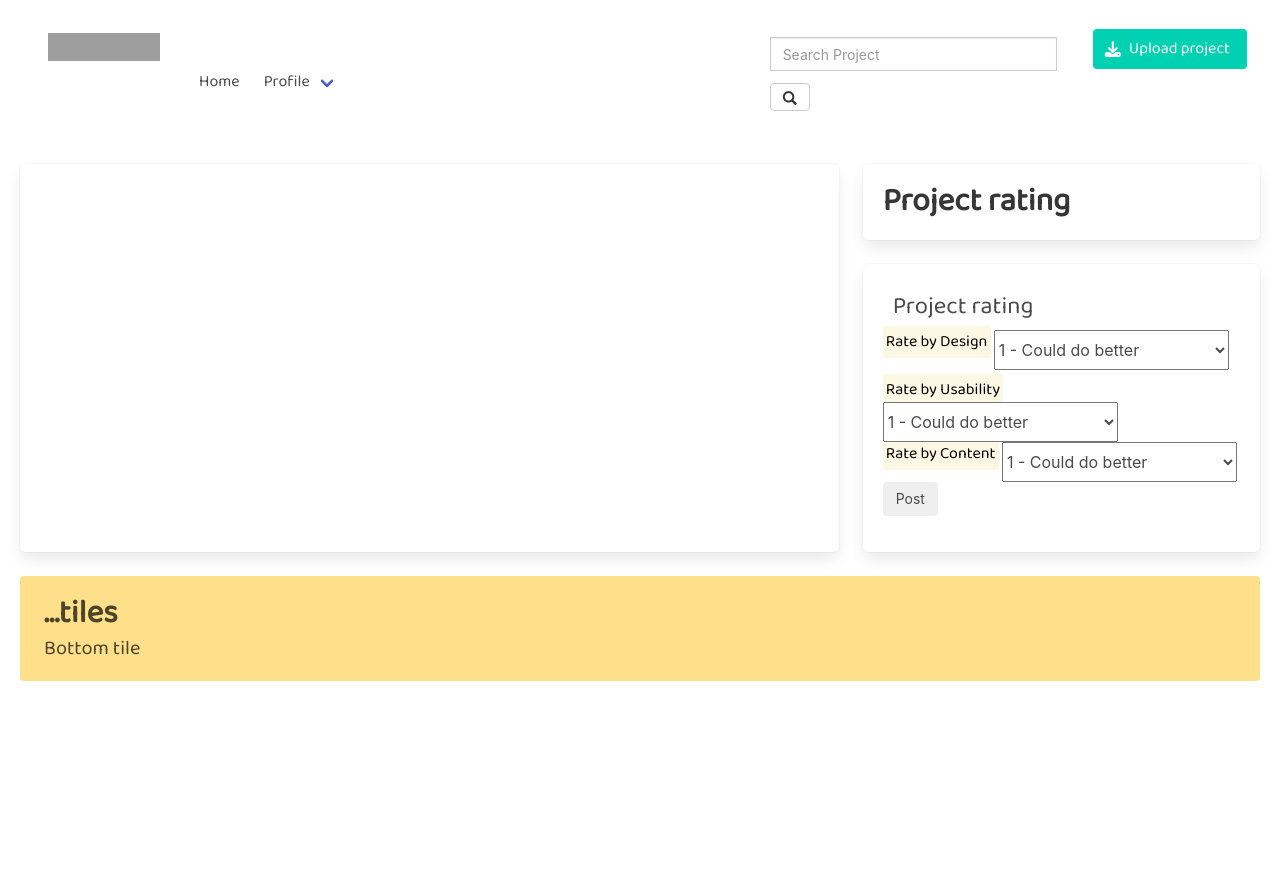
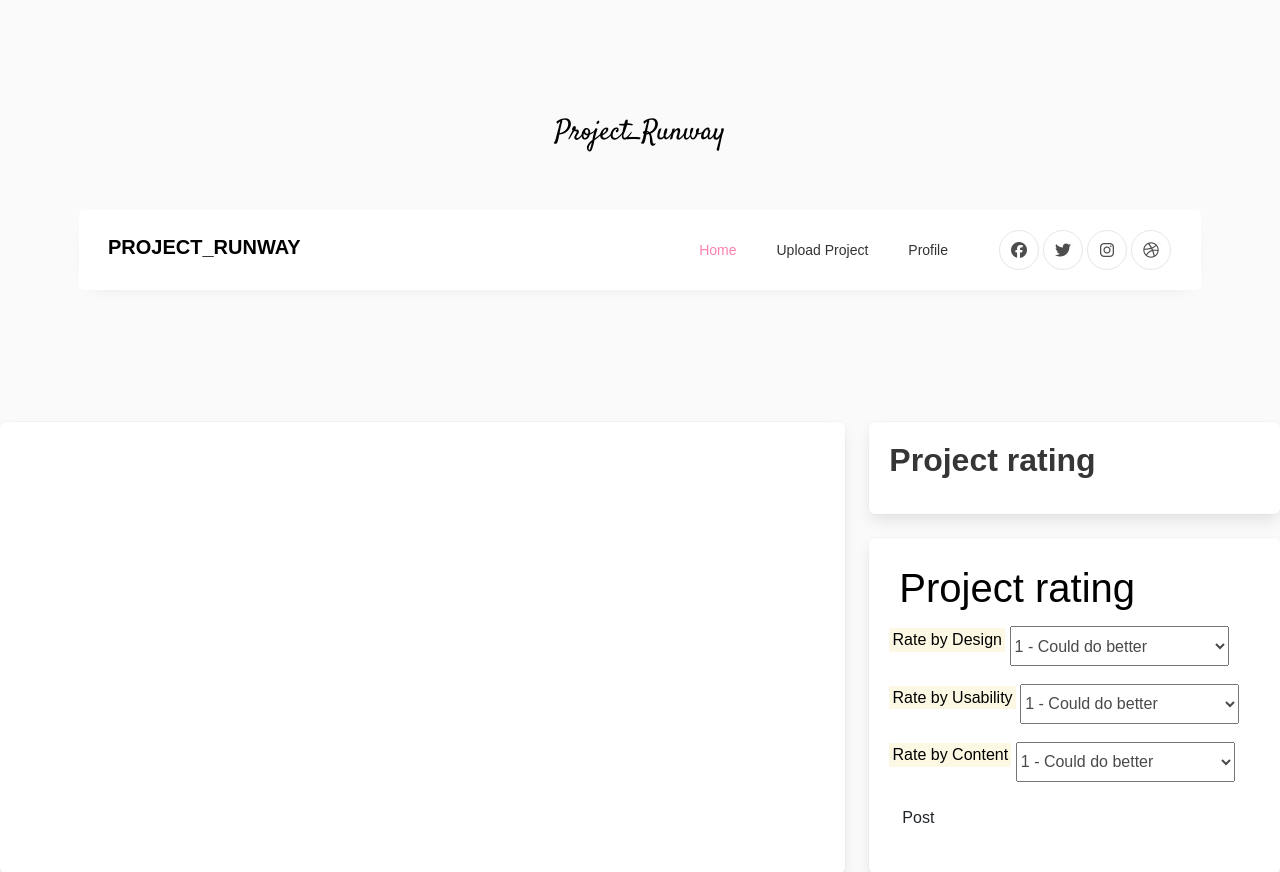
Before and after one commit to 2BWeru/Project-Review, a Django app: page /details/1 in a window 1280 px wide. Shown: the top 872 px of the page. Before the commit the page ends 681 px from the top, so only its background shows below. Run offline with Django 4.2, Linux system fonts and the light colour scheme; the visitor is signed in with stand-in values (Sample User, id 1); data that the repository does not hold is empty; some libraries are stand-ins or nearby versions; grey boxes are pictures that could not be loaded.

Commit message:
edit template layout

```diff
--- a/review/templates/home/details.html
+++ b/review/templates/home/details.html
@@ -4,98 +4,62 @@
 {% block styles %}
 {% bootstrap_css %}
 <link rel="stylesheet" href="/static/css/bulma.min.css">
+<link rel="preconnect" href="https://fonts.googleapis.com">
 <link rel="stylesheet" href="{% static 'css/landing_page.css' %}">
 <link rel="stylesheet" href="{% static 'css/details.css' %}">
+<link href='https://fonts.googleapis.com/css?family=Roboto:400,100,300,700' rel='stylesheet' type='text/css'>
+<link rel="stylesheet" href="https://stackpath.bootstrapcdn.com/font-awesome/4.7.0/css/font-awesome.min.css">
+<link rel="stylesheet" href="/static/css/style.css">
+<link rel="preconnect" href="https://fonts.googleapis.com">
+<link rel="preconnect" href="https://fonts.gstatic.com" crossorigin>
+<link href="https://fonts.googleapis.com/css2?family=Satisfy&display=swap" rel="stylesheet">
+
 
 {% endblock %}
 
 
 <!-- navbar -->
+<section class="ftco-section">
+  <div class="container">
+    <div class="row justify-content-center">
+      <div class="col-md-6 text-center mb-5">
+        <h2 class="heading-section" style="font-family: 'Satisfy', cursive;">Project_Runway</h2>
+      </div>
+    </div>
+  </div>
+  <div class="container">
+    <nav class="navbar navbar-expand-lg ftco_navbar ftco-navbar-light" id="ftco-navbar">
+      <div class="container">
+        <a class="navbar-brand" href="index.html">Project_Runway</a>
+        <div class="social-media order-lg-last">
+          <p class="mb-0 d-flex">
+            <a href="#" class="d-flex align-items-center justify-content-center"><span class="fa fa-facebook"><i class="sr-only">Facebook</i></span></a>
+            <a href="#" class="d-flex align-items-center justify-content-center"><span class="fa fa-twitter"><i class="sr-only">Twitter</i></span></a>
+            <a href="#" class="d-flex align-items-center justify-content-center"><span class="fa fa-instagram"><i class="sr-only">Instagram</i></span></a>
+            <a href="#" class="d-flex align-items-center justify-content-center"><span class="fa fa-dribbble"><i class="sr-only">Dribbble</i></span></a>
+          </p>
+        </div>
+        <button class="navbar-toggler" type="button" data-toggle="collapse" data-target="#ftco-nav" aria-controls="ftco-nav" aria-expanded="false" aria-label="Toggle navigation">
+          <span class="fa fa-bars"></span> Menu
+        </button>
+        <div class="collapse navbar-collapse" id="ftco-nav">
+          <ul class="navbar-nav ml-auto mr-md-3">
+            <li class="nav-item active"><a href="#" class="nav-link">Home</a></li>
+            <li class="nav-item"><a href="#" class="nav-link">Upload Project</a></li>
+            <li class="nav-item"><a href="#" class="nav-link">Profile</a></li>
+
+          </ul>
+        </div>
+      </div>
+    </nav>
+  <!-- END nav -->
+</div>
+
+</section>
 
 
 <!-- navbar -->
-<nav class="navbar is-transparent">
-    <div class="navbar-brand">
-      <a class="navbar-item" href="https://bulma.io">
-        <img src="https://bulma.io/images/bulma-logo.png" alt="Bulma: a modern CSS framework based on Flexbox" width="112" height="28">
-      </a>
-      <div class="navbar-burger" data-target="navbarExampleTransparentExample">
-        <span></span>
-        <span></span>
-        <span></span>
-      </div>
-    </div>
 
-    <div id="navbarExampleTransparentExample" class="navbar-menu">
-      <div class="navbar-start">
-        <a class="navbar-item" href="{% url 'index' %}">
-          Home
-        </a>
-        <div class="navbar-item has-dropdown is-hoverable">
-          <a class="navbar-link" href="{% url 'profile'%}">
-            Profile
-          </a>
-          <div class="navbar-dropdown is-boxed">
-            <a class="navbar-item" href="{% url 'project' %}">
-              Upload project
-            </a>
-            <a class="navbar-item" href="https://bulma.io/documentation/overview/modifiers/">
-              Modifiers
-            </a>
-            <a class="navbar-item" href="https://bulma.io/documentation/columns/basics/">
-              Columns
-            </a>
-            <a class="navbar-item" href="https://bulma.io/documentation/layout/container/">
-              Layout
-            </a>
-            <a class="navbar-item" href="https://bulma.io/documentation/form/general/">
-              Form
-            </a>
-            <hr class="navbar-divider">
-            <a class="navbar-item" href="https://bulma.io/documentation/elements/box/">
-              Elements
-            </a>
-            <a class="navbar-item is-active" href="https://bulma.io/documentation/components/breadcrumb/">
-              Components
-            </a>
-          </div>
-        </div>
-      </div>
-
-      <div class="navbar-end">
-        <div class="navbar-item">
-          <div class="field is-grouped">
-            <p class="control">
-              <!-- search -->
-            <a class="navbar-item" >
-                <div class="input-group rounded">
-                    <form role="search" action="{% url 'search' %}">
-                        {% csrf_token %}
-                    <input type="search" class="form-control rounded" placeholder="Search Project" name="projects"  aria-label="Search" aria-describedby="search-addon" />
-                    <button class="btn btn-default mt-3" type="submit"><i class="glyphicon glyphicon-search"></i></button>
-
-                    <span class="input-group-text border-0" id="search-addon">
-                        <div class="input-group-btn">
-                          </div>
-                    </span>
-                    </form>
-                  </div>
-                </a>
-                <!-- search -->
-            </p>
-            <p class="control">
-              <a class="button is-primary" href="{% url 'project'%}">
-                <span class="icon">
-                  <i class="fas fa-download"></i>
-                </span>
-                <span>Upload project</span>
-              </a>
-            </p>
-          </div>
-        </div>
-      </div>
-    </div>
-  </nav>
 <!-- navbar -->
 <!-- navbar -->
 
@@ -109,8 +73,8 @@
           {% for proj in projects %}
           <div class="card">
             <div class="card-image">
-              <figure>
-                <img src="{{proj.landing_page.url}}" height="400px" width="200px" alt="Placeholder image">
+              <figure style="text-align: center;">
+                <img src="{{proj.landing_page.url}}" height="900" width="900" alt="Placeholder image">
               </figure>
             </div>
             <div class="card-content">
@@ -118,14 +82,15 @@
                 <div class="media-left">
                 </div>
                 <div class="media-content">
-                  <p class="title is-4">{{proj.title}}</p>
-                  <p class="subtitle is-6">@johnsmith</p>
+                  <p class="title is-3">{{proj.title}}</p>
+                  <p class="subtitle is-6">{{user.username}}</p>
                 </div>
               </div>
 
               <div class="content">
-               {{proj.description}}</a>.
-                <a href="#">#css</a> <a href="#">#responsive</a>
+                <strong>{{proj.description}}</strong>
+               </a>.
+                <!-- <a href="#">#css</a> <a href="#">#responsive</a> -->
                 <br>
                 <time datetime="2016-1-1">{{proj.created|date}}</time>
               </div>
@@ -143,17 +108,19 @@
           <!-- design -->
          <div class="box">
           <i>design</i><br>
-          <mark><span>{{rev.rate_by_design}}</span>/10<span> - by {{rev.user.username}}</span></mark>
+          <mark><span class="rate">{{rev.rate_by_design}}</span>/10<span> - by {{rev.user.username}}</span></mark>
           <br>
         <!-- content -->
           <i>usability</i><br>
-          <mark>{{rev.rate_by_usability}}/10<span> - by {{rev.user.username}}</span></mark>
+          <mark><span class="rate">{{rev.rate_by_usability}}</span>/10<span> - by {{rev.user.username}}</span></mark>
           <br>
         <!-- usability -->
           <i>content</i><br>
-          <mark>{{rev.rate_by_content}}/10<span> - by {{rev.user.username}}</span></mark>
+          <mark><span class="rate">{{rev.rate_by_content}}</span>/10<span> - by {{rev.user.username}}</span></mark>
+          <br>
+          <span>Average</span><p id="answer">0</p>
         </div>
-        <p>{{rev.rate|length}}</p>
+
             {% endfor %}
         </div>
 
@@ -196,9 +163,44 @@
   </div>
       <!-- comments -->
       <article class="tile is-child notification is-warning">
+        <form method="Post" action="" role="form">
+          {% csrf_token %}
+          {{form.reviews}}
+        </form>
         <p class="title">...tiles</p>
         <p class="subtitle">Bottom tile</p>
       </article>
       <!-- comments -->
 
 <!-- main -->
+
+<!-- js -->
+<script>
+
+
+  // let answ =document.getElementById('#answer');
+
+
+    // let rates=document.querySelectorAll('.rate');
+    // let total=0;
+
+    var arr = document.querySelectorAll('span[class^="rate"]');
+    // var total = document.querySelector('span[id^="answer"]');
+    var total=0;
+
+    for(var i=0;i<arr.length;i++){
+        if(parseInt(arr[i].innerHTML))
+            total+= parseInt(arr[i].innerHTML);
+    }
+    console.log(total)
+    total.textContent
+    document.getElementById('answer').innerHTML = total;
+    // console.log()
+
+
+
+  console.log(2+2);
+
+
+</script>
+<!-- js -->
--- a/review/templates/profile/edit_profile.html
+++ b/review/templates/profile/edit_profile.html
@@ -22,7 +22,7 @@
                 {% csrf_token %}
                 <div class="mb-3">
                     <label for="" class="form-label">Full name</label>
-                    <input class="input" Required name="fullname" type="text" placeholder="Name">
+                    <input class="input" Required name="fullname" type="text" placeholder="fullname">
                 </div>
                 <div class="mb-3">
                   <label for="" class="form-label">Phone number</label>
--- a/review/templates/registration/base.html
+++ b/review/templates/registration/base.html
@@ -1,5 +1,5 @@
 {% load bootstrap3 %}
-{% load staticfiles %}
+{% load static %}
 <!DOCTYPE html>
 <html>
 
@@ -16,6 +16,7 @@
 
   {% block styles %}
     {% bootstrap_css %}
+    <link rel="stylesheet" href="{% static 'css/index.css'%}">
   {% endblock %}
 
 </head>
```
Also changed, not shown: review/templates/home.html (+64 -0 lines), review/templates/home/landing_page.html (+76 -73 lines), review/templates/index.html (+14 -13 lines), review/templates/profile/profile.html (+42 -5 lines), review/templates/search.html (+6 -17 lines).
